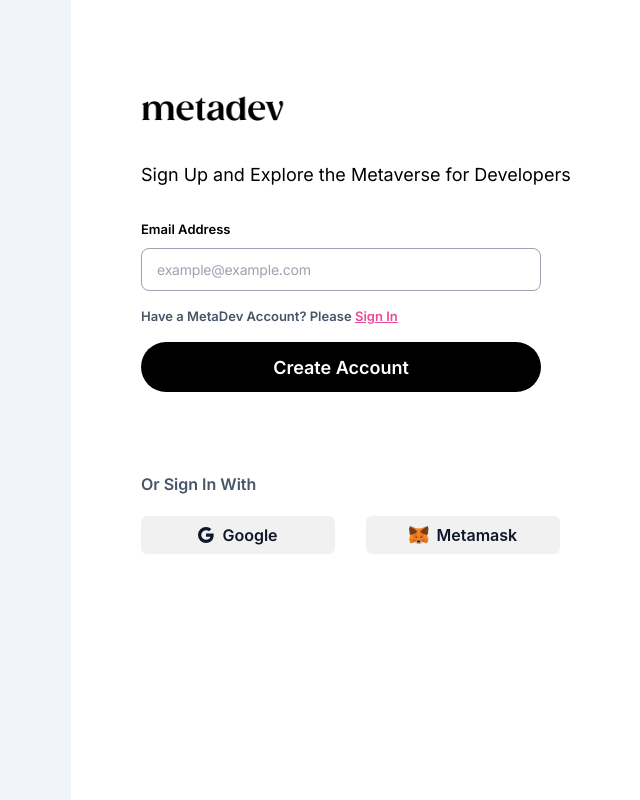
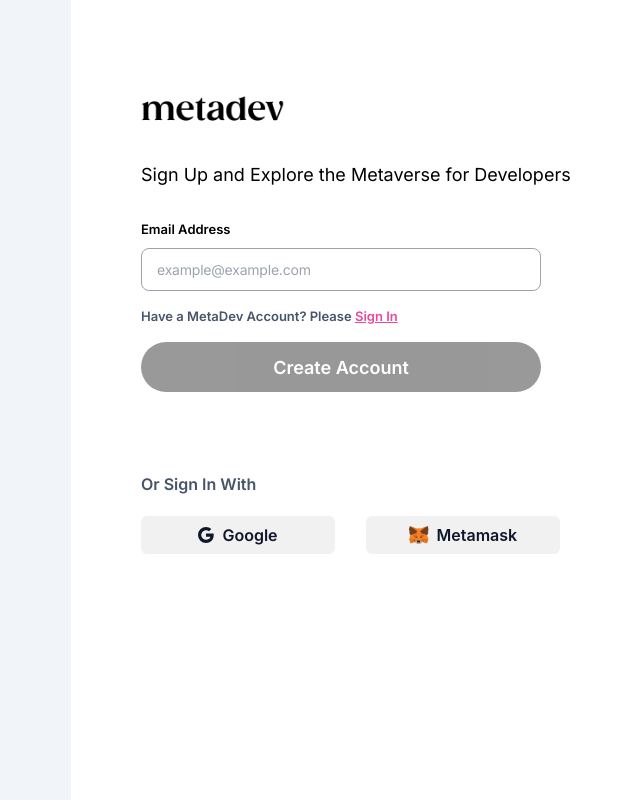
Before and after one commit to Devrajsinh-Jhala/Collabi, a React (Create React App) app: page /sign-up in a window 1280 px wide. Shown: the whole page, without its empty margins (529-1169 px from the left). Built offline with nearby package versions, Linux system fonts and the light colour scheme.

Commit message:
Added disabled button styling

```diff
--- a/src/components/ImputElement.jsx
+++ b/src/components/ImputElement.jsx
@@ -50,7 +50,7 @@
             disabled={
               formik.errors.email || formik.values.email === "" ? true : false
             }
-            className={` w-full font-inter sm:w-[400px] h-[50px] bg-black rounded-full font-semibold text-[18px] hover:bg-gray-800 text-white`}
+            className={` disabled:opacity-40 disabled:cursor-not-allowed disabled:hover:bg-black w-full font-inter sm:w-[400px] h-[50px] bg-black rounded-full font-semibold text-[18px] hover:bg-gray-800 text-white`}
           >
             Create Account
           </button>
--- a/src/containers/UserProfile.jsx
+++ b/src/containers/UserProfile.jsx
@@ -150,7 +150,7 @@
                   : false
               }
               onClick={handleClick}
-              className="mt-5 mb-5 font-inter w-[80px] hover:bg-slate-700 bg-black text-white rounded-full  text-sm p-[0.6rem] font-semibold cursor-pointer px-[1.5rem]"
+              className=" disabled:opacity-40 disabled:cursor-not-allowed disabled:hover:bg-black mt-5 mb-5 font-inter w-[80px] hover:bg-slate-700 bg-black text-white rounded-full  text-sm p-[0.6rem] font-semibold cursor-pointer px-[1.5rem]"
             >
               <div className="font-inter">Next</div>
             </button>
```
